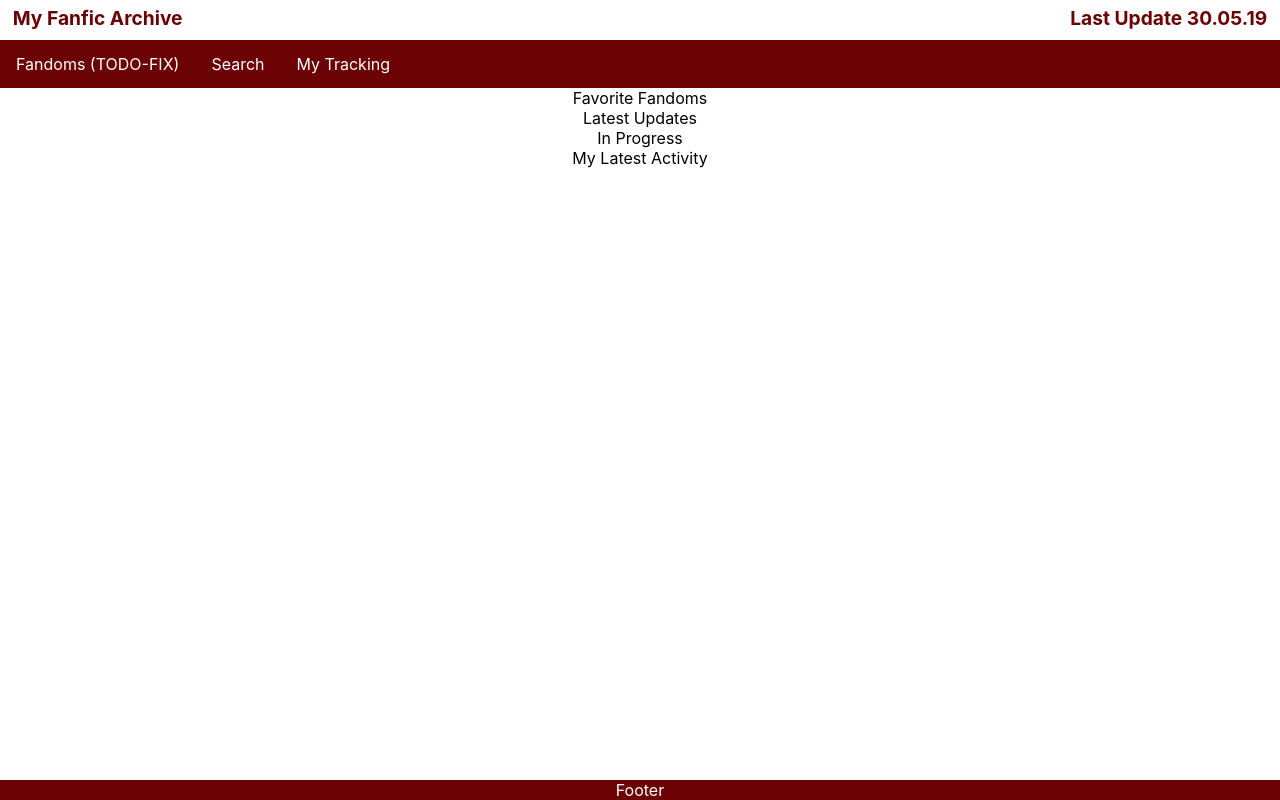
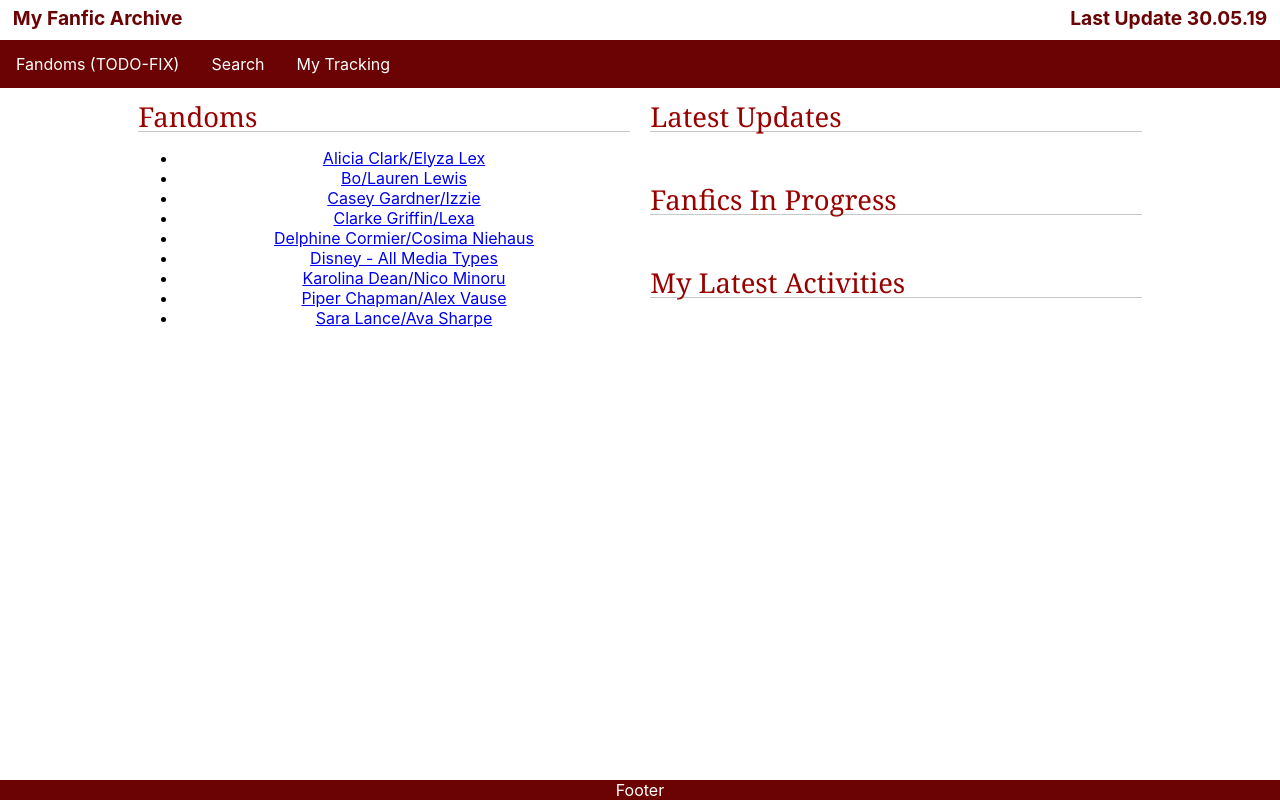
Before and after one commit to gitit1/my-fanfic-library, a React (Create React App) app in the folder client/: page / in a window 1280 px wide. Built offline with nearby package versions, Linux system fonts and the light colour scheme.

Commit message:
added/edit some pages to handle fandoms

```diff
--- a/client/src/containers/Index/Index.js
+++ b/client/src/containers/Index/Index.js
@@ -1,14 +1,24 @@
 import React,{Component} from 'react';
 import classes from './Index.module.css';
-
+import IndexFandoms from './IndexFandoms/IndexFandoms'
 class Index extends Component{
     render(){
+
         return(
             <div className={classes.Index}>
-                <section className={classes.FavoriteFandoms}>Favorite Fandoms</section>
-                <section className={classes.LatestUpdates}>Latest Updates</section>
-                <section className={classes.InProgress}>In Progress</section>
-                <section className={classes.MyLatestActivity}>My Latest Activity</section>
+                <section className={[classes.IndexFandoms, classes.Box].join(' ')}>
+                    <h3 className={classes.Heading}>Fandoms</h3>
+                    <IndexFandoms />
+                </section>
+                <section className={[classes.LatestUpdates, classes.Box].join(' ')}>
+                    <h3 className={classes.Heading}>Latest Updates</h3>
+                </section>
+                <section className={[classes.InProgress, classes.Box].join(' ')}>
+                    <h3 className={classes.Heading}>Fanfics In Progress</h3>
+                </section>
+                <section className={[classes.MyLatestActivity, classes.Box].join(' ')}>
+                    <h3 className={classes.Heading}>My Latest Activities</h3>
+                </section>
             </div>
         )
     }
--- a/client/src/containers/Index/Index.module.css
+++ b/client/src/containers/Index/Index.module.css
@@ -0,0 +1,20 @@
+.Index{
+    width: 80%;
+    margin: 0 auto;
+}
+.Box{
+    float: left;
+    margin: 0 1% 1.571em 1%;
+    width: 48%;
+
+}
+.Heading{
+    border-bottom: 1px solid #c8c8c8;
+    color: #900;
+    font-size: 1.714em;
+    font-family: Georgia,serif;
+    font-weight: 400;
+    line-height: 1;
+    margin: .5375em 0;
+    text-align: left
+}
--- /dev/null
+++ b/client/src/containers/Index/IndexFandoms/IndexFandoms.js
@@ -0,0 +1,38 @@
+import React from 'react';
+import classes from './IndexFandoms.module.css';
+
+const IndexFandoms = () => (
+  <div class="favorite module odd">
+      <ul>
+          <li>
+            <a class="Tag" href="/tags/Alicia%20Clark*s*Elyza%20Lex/works">Alicia Clark/Elyza Lex</a>
+          </li>
+          <li>
+            <a class="Tag" href="/tags/Bo*s*Lauren%20Lewis/works">Bo/Lauren Lewis</a>
+          </li>
+          <li>
+            <a class="Tag" href="/tags/Casey%20Gardner*s*Izzie/works">Casey Gardner/Izzie</a>
+          </li>
+          <li>
+            <a class="Tag" href="/tags/Clarke%20Griffin*s*Lexa/works">Clarke Griffin/Lexa</a>
+          </li>
+          <li>
+            <a class="Tag" href="/tags/Delphine%20Cormier*s*Cosima%20Niehaus/works">Delphine Cormier/Cosima Niehaus</a>
+          </li>
+          <li>
+            <a class="Tag" href="/tags/Disney%20-%20All%20Media%20Types/works">Disney - All Media Types</a>
+          </li>
+          <li>
+            <a class="Tag" href="/tags/Karolina%20Dean*s*Nico%20Minoru/works">Karolina Dean/Nico Minoru</a>
+          </li>
+          <li>
+            <a class="Tag" href="/tags/Piper%20Chapman*s*Alex%20Vause/works">Piper Chapman/Alex Vause</a>
+          </li>
+          <li>
+            <a class="Tag" href="/tags/Sara%20Lance*s*Ava%20Sharpe/works">Sara Lance/Ava Sharpe</a>
+          </li>
+      </ul>
+    </div>
+);
+
+export default IndexFandoms;
--- a/client/src/hoc/Layout/Header/Navigator/Navigator.js
+++ b/client/src/hoc/Layout/Header/Navigator/Navigator.js
@@ -7,9 +7,8 @@ const Navigator = () => (
           <li className={classes.Dropdown}>
             <a href="/" className={classes.Dropbtn}>Fandoms (TODO-FIX)</a>
             <div className={classes.DropdownContent}>
-                <a href="/">Clexa</a>
-                <a href="/">Vausman</a>
-                <a href="/">Avalance</a>
+                <a href="/allFandoms">All Fandoms</a>
+                <a href="/manageFandoms">Manage Fandoms</a>
             </div>
           </li>
           <li><a href='/'>Search</a></li>
```
Also changed, not shown: client/src/containers/Fandoms/AllFandoms/AllFandoms.js (added), client/src/containers/Fandoms/AllFandoms/AllFandoms.module.css (added), client/src/containers/Fandoms/ManageFandoms/ManageFandoms.js (added), client/src/containers/Fandoms/ManageFandoms/ManageFandoms.module.css (added), client/src/containers/Index/IndexFandoms/IndexFandoms.module.css (added).
